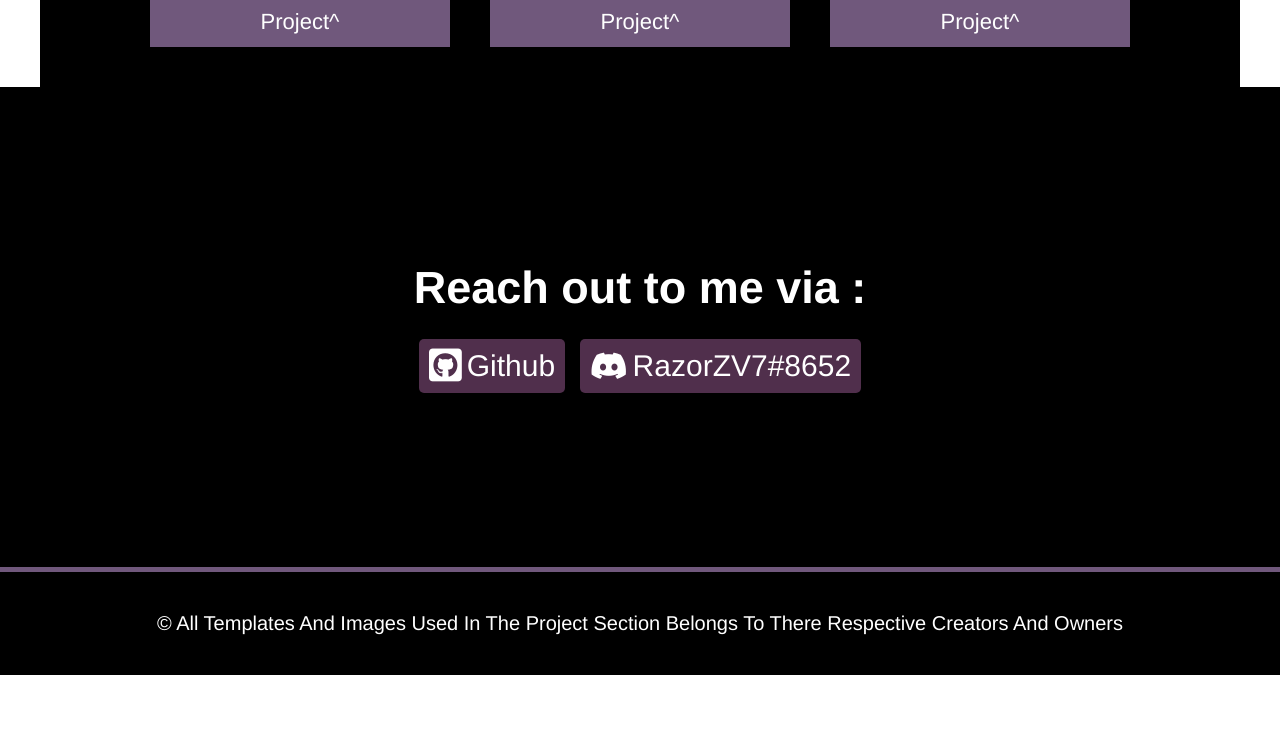
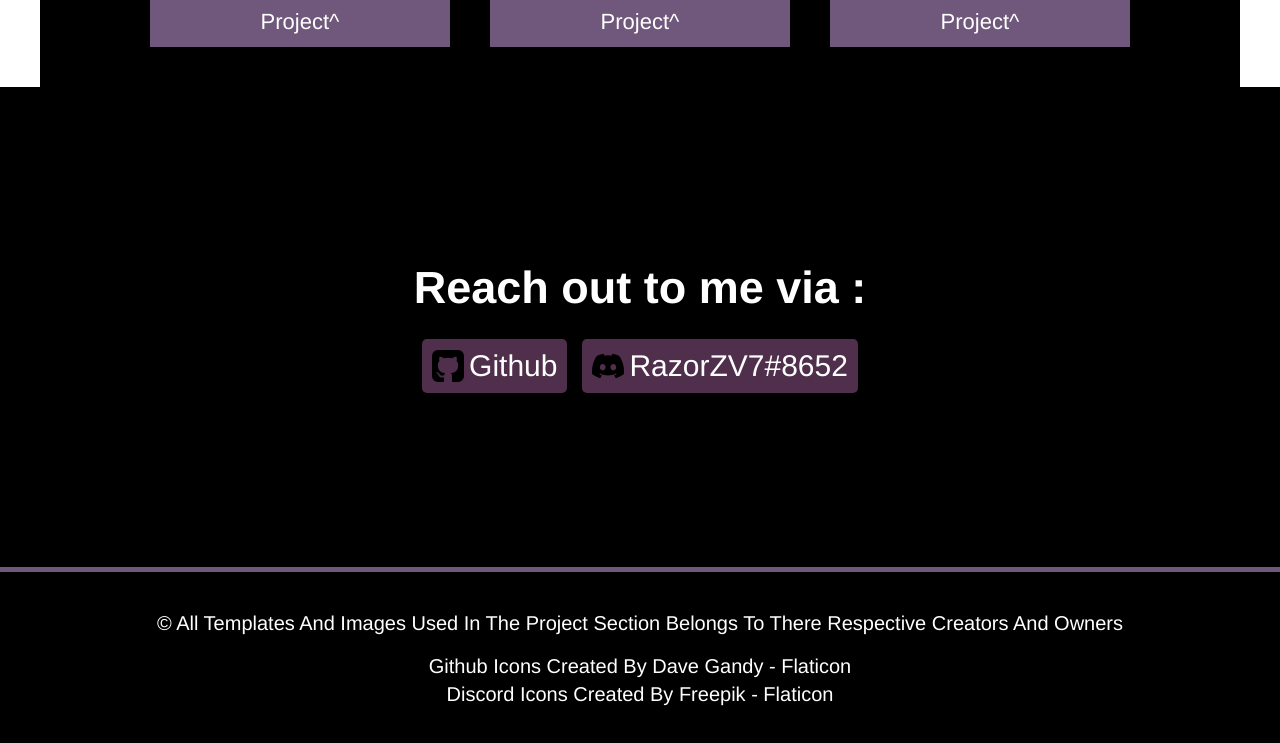
Before and after one commit to RazorZV7/Projects-presentation, a plain HTML site: page index.html in a window 1280 px wide. Shown: the part 1728-2471 px from the top of the page. Before the commit the page ends 2403 px from the top, so only its background shows below. Drawn offline with Linux system fonts and the light colour scheme.

Commit message:
V3 CHANGING ICONS

```diff
--- a/index.html
+++ b/index.html
@@ -38,7 +38,7 @@
             <div class="img-box">
               <img src="capture leon 02.png" alt="">
             </div>
-            <p>Project^</p>
+            <p>Leon</p>
           </a>
           <a href="#" class="project-tile" target="_blank">
             <div class="img-box">
@@ -69,14 +69,18 @@
     <section id="contact">
       <h1>Reach out to me via :</h1>
       <div class="social-box">
-          <a href="https://github.com/RazorZV7" target="_blank"><i class="fa-brands fa-github-square fa-lg"></i>Github</a>
-          <a href="https://discord.com" target="_blank"><i class="fa-brands fa-discord"></i>RazorZV7#8652</a>
+          <a href="https://github.com/RazorZV7" target="_blank"><img src="github-sign02.png" alt="logo" class="social-logos">Github</a>
+          <a href="https://discord.com" target="_blank"><img src="discord02.png" alt="logo" class="social-logos"> RazorZV7#8652</a>
       </div>
     </section>
     <div class="bline"></div>
     <footer>
       <div class="credit">
         <p>&COPY; All templates and images used in the project section belongs to there respective creators and owners</p>
+        <div class="rights">
+          <a href="https://www.flaticon.com/free-icons/github" title="github icons">Github icons created by Dave Gandy - Flaticon</a>
+          <a href="https://www.flaticon.com/free-icons/discord" title="discord icons">Discord icons created by Freepik - Flaticon</a>
+        </div>
       </div>
     </footer>
 </body>
--- a/style.css
+++ b/style.css
@@ -252,4 +252,22 @@ footer {
   font-size: 20px;
   text-transform:capitalize;
 }
+.credit {
+  display: flex;
+  flex-direction: column;
+  justify-content: center;
+  align-items: center;
+  gap: 15px;
+}
+.rights {
+  display: flex;
+  flex-direction: column;
+  align-items: center;
+  justify-content: center;
+}
+.rights a{
+  text-decoration: none;
+  color: white;
+  padding-top: 5px;
+}
 /* end credit  */
```
Also changed, not shown: discord.png (added), discord02.png (added), github-sign.png (added), github-sign02.png (added).
